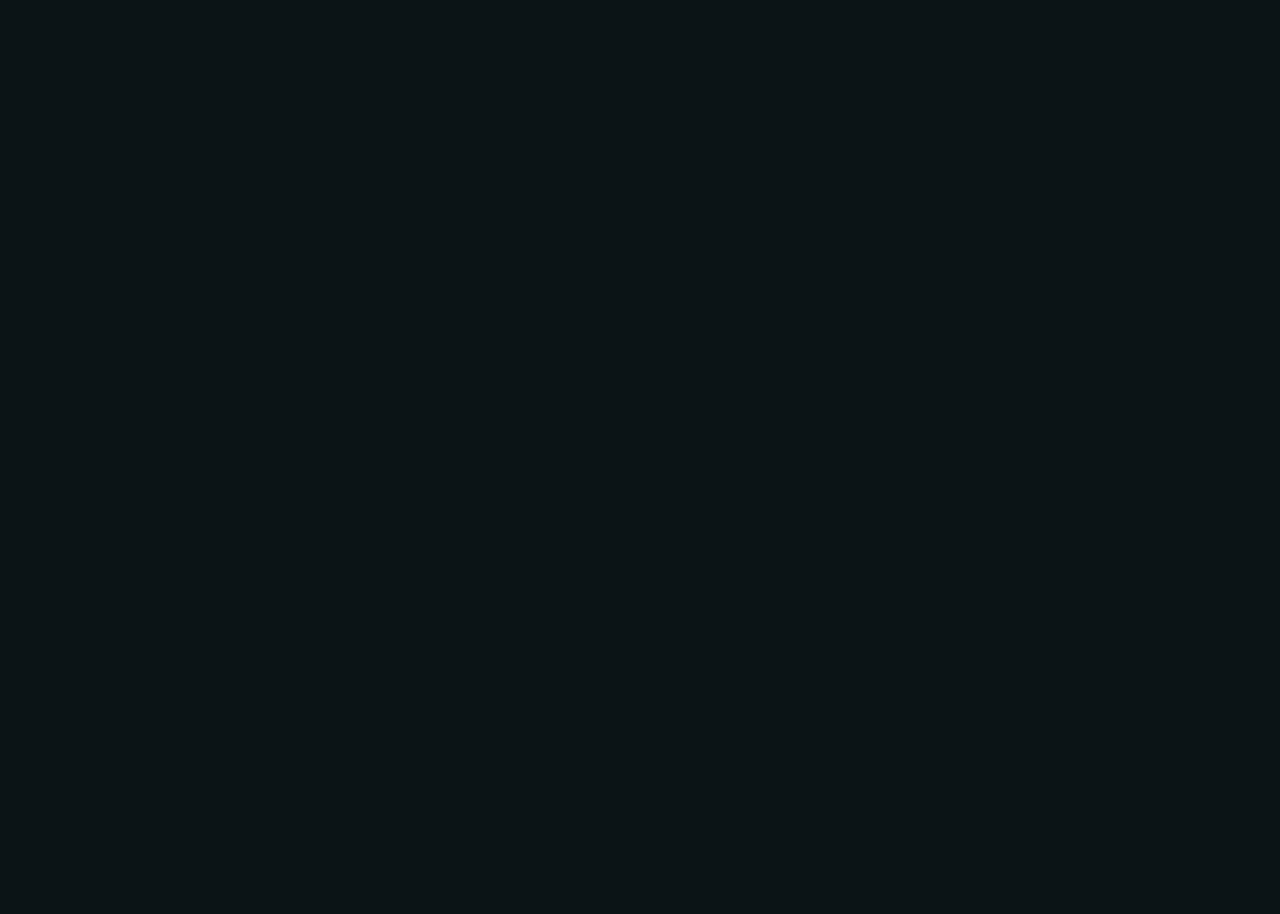
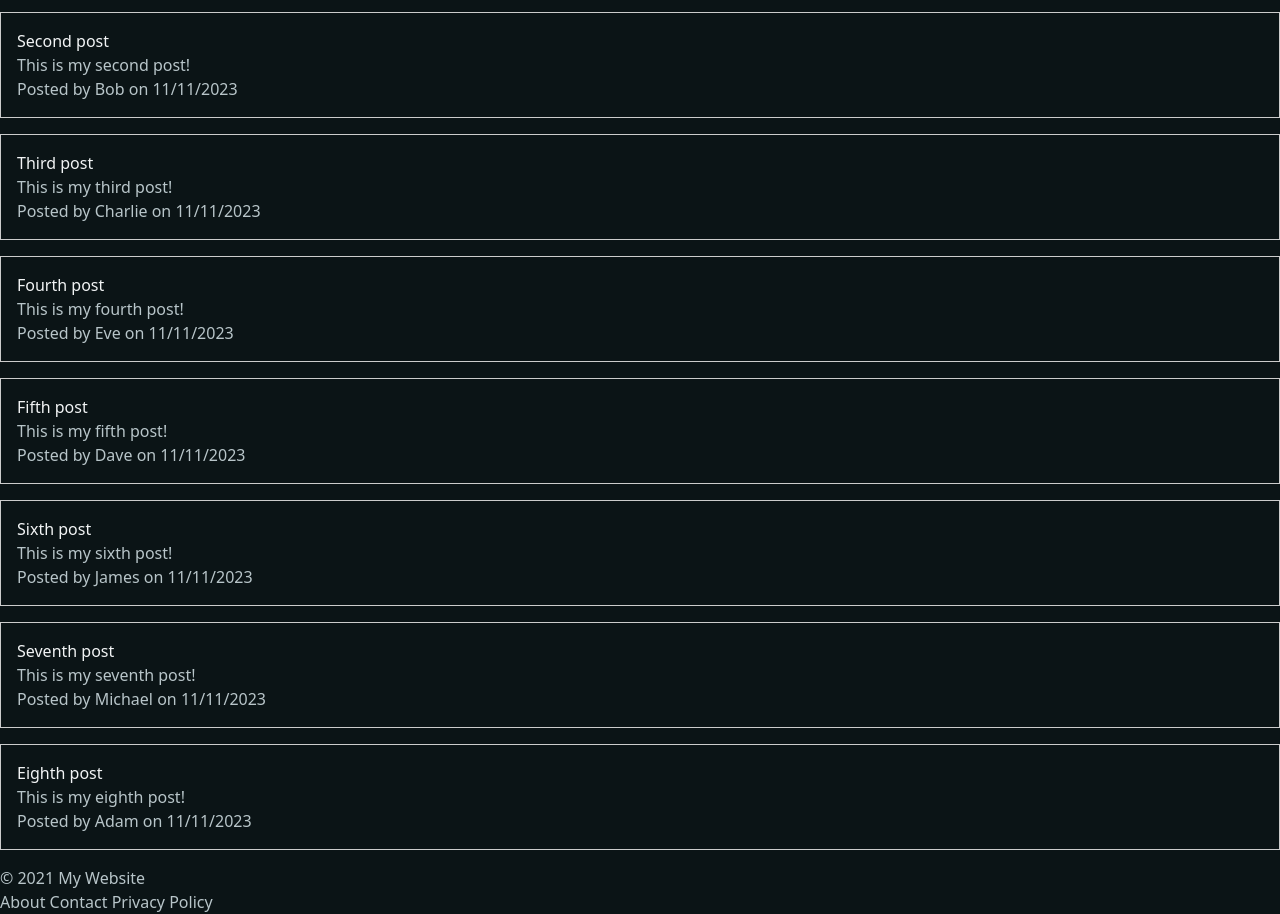
Before and after one commit to lettucegoblin/RedditSim, a Vue app in the folder client/: page / in a window 1280 px wide. Shown: the part 1000-1914 px from the top of the page. Before the commit the page ends 890 px from the top, so only its background shows below. Built offline with nearby package versions, Linux system fonts and the light colour scheme.

Commit message:
Add footer to App.vue and implement dynamic post list in HomeView.vue

```diff
--- a/client/src/App.vue
+++ b/client/src/App.vue
@@ -1,6 +1,7 @@
 <script setup lang="ts">
 import { RouterLink, RouterView } from 'vue-router'
 import NavBar from './components/NavBar.vue'
+import Footer from './components/Footer.vue'
 import { ref } from 'vue'
 
 
@@ -8,9 +9,11 @@ import { ref } from 'vue'
 </script>
 
 <template>
-  <NavBar />
-
-  <RouterView />
+  <div class="flex flex-col min-h-screen">
+    <NavBar />
+    <RouterView />
+    <Footer />
+  </div>
 </template>
 
 <style scoped>
--- /dev/null
+++ b/client/src/components/Footer.vue
@@ -0,0 +1,26 @@
+<template>
+  <footer class="bg-gray-800 py-4">
+    <div class="container mx-auto px-4">
+      <div class="flex flex-wrap justify-between items-center">
+        <div class="text-gray-400 text-sm">
+          &copy; 2021 My Website
+        </div>
+        <div class="flex items-center">
+          <a href="#" class="text-gray-400 hover:text-gray-300 px-3 py-2">
+            About
+          </a>
+          <a href="#" class="text-gray-400 hover:text-gray-300 px-3 py-2">
+            Contact
+          </a>
+          <a href="#" class="text-gray-400 hover:text-gray-300 px-3 py-2">
+            Privacy Policy
+          </a>
+        </div>
+      </div>
+    </div>
+  </footer>
+</template>
+
+<script setup lang="ts">
+
+</script>
--- a/client/src/components/NavBar.vue
+++ b/client/src/components/NavBar.vue
@@ -1,3 +1,27 @@
+<script setup lang="ts">
+import { ref } from 'vue';
+import { Disclosure, DisclosureButton, DisclosurePanel, Menu, MenuButton, MenuItem, MenuItems } from '@headlessui/vue'
+
+const darkMode = ref(true)
+
+const toggleDarkMode = () => {
+  darkMode.value = !darkMode.value
+  if (darkMode.value) {
+    document.documentElement.classList.add('dark')
+  } else {
+    document.documentElement.classList.remove('dark')
+  }
+}
+
+
+const navigation = [
+  { name: 'Dashboard', href: '#', current: true },
+  { name: 'Team', href: '#', current: false },
+  { name: 'Projects', href: '#', current: false },
+  { name: 'Calendar', href: '#', current: false },
+]
+</script>
+
 <template>
   <header>
     <Disclosure as="nav" v-slot="{ open }">
@@ -98,28 +122,5 @@
   </header>
 </template>
 
-<script setup lang="ts">
-import { ref } from 'vue';
-import { Disclosure, DisclosureButton, DisclosurePanel, Menu, MenuButton, MenuItem, MenuItems } from '@headlessui/vue'
-
-const darkMode = ref(true)
-
-const toggleDarkMode = () => {
-  darkMode.value = !darkMode.value
-  if (darkMode.value) {
-    document.documentElement.classList.add('dark')
-  } else {
-    document.documentElement.classList.remove('dark')
-  }
-}
-
-
-const navigation = [
-  { name: 'Dashboard', href: '#', current: true },
-  { name: 'Team', href: '#', current: false },
-  { name: 'Projects', href: '#', current: false },
-  { name: 'Calendar', href: '#', current: false },
-]
-</script>
 
 <style scoped></style>
--- /dev/null
+++ b/client/src/components/PostListItem.vue
@@ -0,0 +1,51 @@
+<template>
+  <div class="post-list-item">
+    <h2>{{ post.title }}</h2>
+    <p>{{ post.content }}</p>
+    <p>Posted by {{ post.author }} on {{ formatDate(post.timestamp) }}</p>
+  </div>
+</template>
+
+<script setup lang="ts">
+import { defineProps } from 'vue'
+
+export interface CommentItem {
+  id: number;
+  author: string;
+  timestamp: number;
+  content: string;
+}
+
+export interface PostItem {
+  id: number;
+  title: string;
+  author: string;
+  timestamp: number;
+  content: string;
+  upvotes: number;
+  downvotes: number;
+  comments: CommentItem[];
+}
+
+
+
+const props = defineProps({
+  post: {
+    type: Object as () => PostItem,
+    required: true
+  }
+})
+
+function formatDate(timestamp: number): string {
+  // Format the date however you like
+  return new Date(timestamp).toLocaleDateString()
+}
+</script>
+
+<style scoped>
+.post-list-item {
+  border: 1px solid #ccc;
+  padding: 1rem;
+  margin-bottom: 1rem;
+}
+</style>
--- a/client/src/tailwind.css
+++ b/client/src/tailwind.css
@@ -4,8 +4,11 @@
 @tailwind utilities;
 
 @layer base {
+  html, body{
+    @apply h-full;
+  }
   body,
-  nav { /* nav is for the reddit header */
+  nav, footer { /* nav is for the reddit header */
     @apply bg-white dark:bg-reddit-primary-dark;
     @apply text-black dark:text-reddit-text-body-dark;
   }
--- a/client/src/views/HomeView.vue
+++ b/client/src/views/HomeView.vue
@@ -1,9 +1,166 @@
 <script setup lang="ts">
-import TheWelcome from '../components/TheWelcome.vue'
+import { defineAsyncComponent } from 'vue';
+import type { PostItem } from '../components/PostListItem.vue';
+
+const PostListItem = defineAsyncComponent(() => import('../components/PostListItem.vue'));
+
+// continue until id 33
+const testData: PostItem[] = [
+  {
+    id: 1,
+    title: 'First post',
+    author: 'Alice',
+    timestamp: Date.now(),
+    content: 'This is my first post!',
+    upvotes: 10,
+    downvotes: 2,
+    comments: [
+      {
+        id: 1,
+        author: 'Bob',
+        timestamp: Date.now(),
+        content: 'Great post!'
+      },
+      {
+        id: 2,
+        author: 'Charlie',
+        timestamp: Date.now(),
+        content: 'I agree!'
+      }
+    ]
+  },
+  {
+    id: 2,
+    title: 'Second post',
+    author: 'Bob',
+    timestamp: Date.now(),
+    content: 'This is my second post!',
+    upvotes: 5,
+    downvotes: 1,
+    comments: [
+      {
+        id: 1,
+        author: 'Alice',
+        timestamp: Date.now(),
+        content: 'Nice post!'
+      }
+    ]
+  }, {
+    id: 3,
+    title: 'Third post',
+    author: 'Charlie',
+    timestamp: Date.now() - 1000,
+    content: 'This is my third post!',
+    upvotes: 3,
+    downvotes: 0,
+    comments: []
+  },
+  {
+    id: 4,
+    title: 'Fourth post',
+    author: 'Eve',
+    timestamp: Date.now() + 1000,
+    content: 'This is my fourth post!',
+    upvotes: 7,
+    downvotes: 2,
+    comments: [
+      {
+        id: 1,
+        author: 'Bob',
+        timestamp: Date.now() - 1000,
+        content: 'Interesting post!'
+      },
+      {
+        id: 2,
+        author: 'Charlie',
+        timestamp: Date.now(),
+        content: 'Good job!'
+      }
+    ]
+  }, {
+    id: 5,
+    title: 'Fifth post',
+    author: 'Dave',
+    timestamp: Date.now() - 2000,
+    content: 'This is my fifth post!',
+    upvotes: 9,
+    downvotes: 1,
+    comments: [
+      {
+        id: 1,
+        author: 'Eve',
+        timestamp: Date.now() - 3000,
+        content: 'Keep it up!'
+      },
+      {
+        id: 2,
+        author: 'Alice',
+        timestamp: Date.now(),
+        content: 'Awesome post!'
+      }
+   ]
+  }, {
+    id: 6,
+    title: 'Sixth post',
+    author: 'James',
+    timestamp: Date.now() - 3000,
+    content: 'This is my sixth post!',
+    upvotes: 8,
+    downvotes: 1,
+    comments: [
+      {
+        id: 1,
+        author: 'Dave',
+        timestamp: Date.now() - 4000,
+        content: 'Amazing post!'
+      },
+      {
+        id: 2,
+        author: 'Eve',
+        timestamp: Date.now() - 2000,
+        content: 'You did great!'
+      }
+    ]
+  }, {
+    id: 7,
+    title: 'Seventh post',
+    author: 'Michael',
+    timestamp: Date.now() - 4000,
+    content: 'This is my seventh post!',
+    upvotes: 4,
+    downvotes: 0,
+    comments: []
+  }, {
+    id: 8,
+    title: 'Eighth post',
+    author: 'Adam',
+    timestamp: Date.now() - 5000,
+    content: 'This is my eighth post!',
+    upvotes: 6,
+    downvotes: 1,
+    comments: [
+      {
+        id: 1,
+        author: 'James',
+        timestamp: Date.now() - 6000,
+        content: 'Well done!'
+      },
+      {
+        id: 2,
+        author: 'Michael',
+        timestamp: Date.now() - 4000,
+        content: 'Great work!'
+      }
+    ]
+  }
+];
+
 </script>
 
 <template>
   <main>
-
+    <div v-for="post in testData" :key="post.id">
+      <PostListItem :post="post" />
+    </div>
   </main>
 </template>
```
Also changed, not shown: client/src/model/testData.ts (added).
